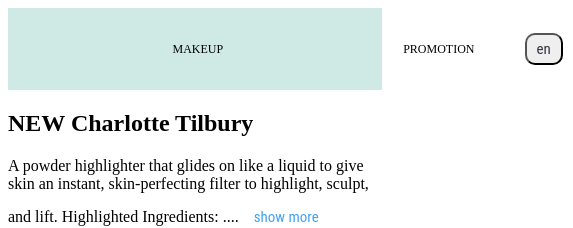
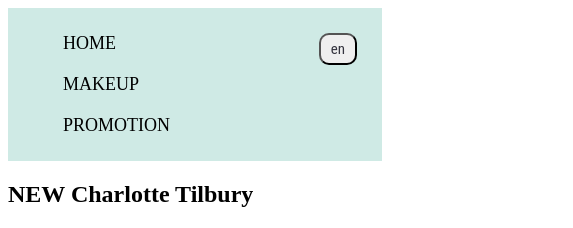
Before and after one commit to mmarakesh/cosmetics-store, a React (Create React App) app: page /promotion in a window 390 px wide. Shown: the top 228 px of the page, 573 px wide, since content can reach past the window. Built offline with nearby package versions, Linux system fonts and the light colour scheme.

Commit message:
add netlify.toml

```diff
--- a/src/App.css
+++ b/src/App.css
@@ -48,8 +48,10 @@
   nav {
   background: #cfeae5;
   display: flex;
-    justify-content: center;
   padding: 15px;
+}
+.nav-container {
+  display: flex;
 }
 .link {
   display: flex;
@@ -59,7 +61,6 @@
   text-decoration: none;
   color: black;
   text-transform: uppercase;
-
 }
 .imageFront {
   margin: 8px;
@@ -162,6 +163,14 @@
     }
   }
   @media all and (max-width: 500px) {
+    .nav-container {
+     flex-direction: column;
+    }
+    .link {
+      align-self: flex-start;
+      margin-left: 0px;
+    }
+
     .daySale {
       flex-direction: column;
     }
@@ -173,7 +182,7 @@
       width: 400px;
     }
     .link {
-      font-size: 12px;
+      font-size: 18px;
     }
     .imgPromotion {
       width: 300px;
--- a/src/App.js
+++ b/src/App.js
@@ -21,18 +21,17 @@
 
   return <Router>
       <nav>
+        <div className="nav-container">
         <Link to="/" className="link">{t('Home')}</Link>
         <Link to="/makeup" className="link">{t('Makeup')}</Link>
         <Link to="/promotion" className="link">{t('Promotion')}</Link>
+        </div>
 
         <div className="btn-container">
         <button className="btn-home" onClick={toggleLang}>
         {i18n.language === 'en' ? 'ru' : 'en'}
         </button>
         </div>
-
-
-
       </nav>
 
       <Routes>
```
Also changed, not shown: 1 other file (tests, documents, lock files or other folders). Lines whose indentation alone changed are shown as unchanged.
